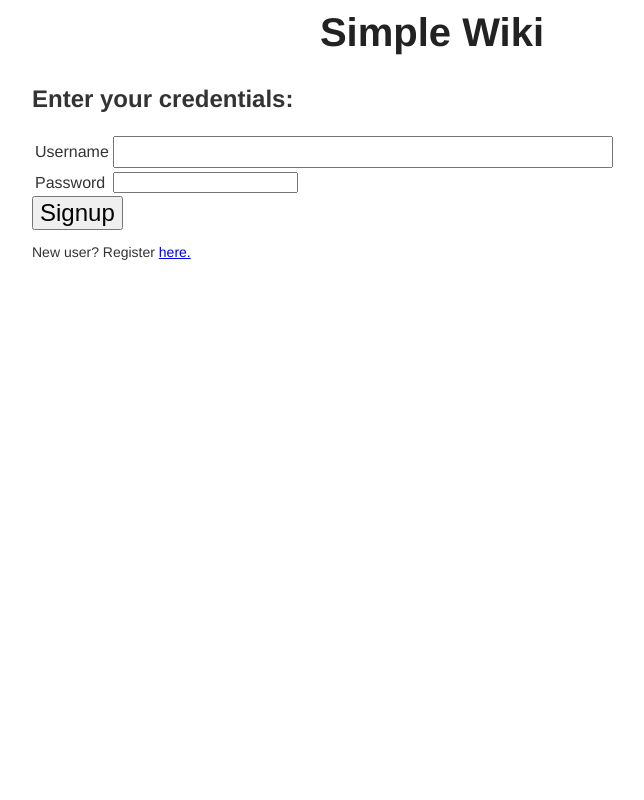
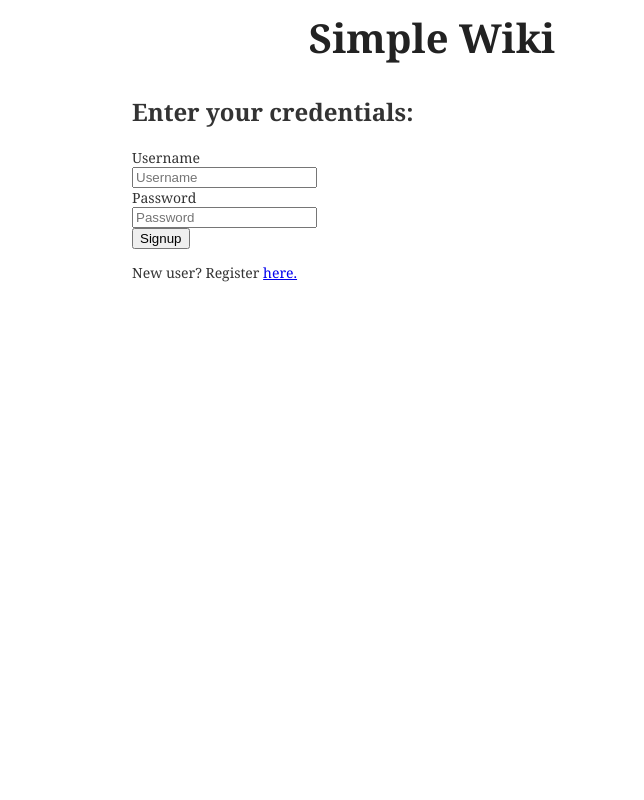
Before and after one commit to PropheticBird/wiki, a Python web app: template templates/login.html in a window 1280 px wide. Shown: the whole page, without its empty margins (208-852 px from the left). Run offline with Jinja, Linux system fonts and the light colour scheme; the template is opened without the code that fills it, so the values that code supplies are empty.

```diff
--- a/model/__init__.py
+++ b/model/__init__.py
@@ -1,4 +1,4 @@
 from page import Page
-from user import User, user_key
+from user import User
 
-__all__ = ['Page', 'User', 'user_key']
+__all__ = ['Page', 'User']
--- a/static/css/main.css
+++ b/static/css/main.css
@@ -1,8 +1,8 @@
 body {
-    font-family: Helvetica, Arial, sans-serif;
+    font-family: Georgia, sans-serif;
     font-size: 14px;
 
-    width: 800px;
+    width: 600px;
     margin: 0 auto;
     padding: 10px;
     color: #333;
@@ -20,18 +20,8 @@ h2 {
 
 label {
   display: block;
+  margin: 10px 10px 10px 10px;
   font-size: 20px;
-}
-
-label + label {
-    margin-top: 20px;
-}
-
-input[type=text] {
-    width: 500px;
-    font-size: 20px;
-    padding: 2px;
-    font-family: monospace;
 }
 
 textarea {
@@ -39,10 +29,6 @@ textarea {
   height: 400px;
   font-size: 17px;
   font-family: monospace;
-}
-
-input[type=submit] {
-  font-size: 24px;
 }
 
 .main-title {
--- a/templates/header.html
+++ b/templates/header.html
@@ -1,4 +1,4 @@
-  <a href="/wiki" class="main-title"> Simple Wiki </a>
+  <a href="/wiki/" class="main-title"> Simple Wiki </a>
 
   <div id="controls">
 
--- a/templates/login.html
+++ b/templates/login.html
@@ -11,33 +11,28 @@
 <h2>Enter your credentials:</h2>
 
 <form method="post">
-    <table>
-        <tbody>
-            <tr>
-                <td class="label">
-                    Username
-                </td>
-                <td>
-                    <input type="text" name="username">
-                <td class="error_valid_username">
-                    {{username_error}}
-                </td>
-            </tr>
-            <tr>
-                <td class="label">
-                    Password
-                </td>
-                <td>
-                    <input type="password" name="password">
-                    <input name="next_url" value="{{ next_url }}" style="display: none;"/>
-                </td>
-                <td class="error">
-                    {{password_error}}
-                </td>
-            </tr>
-        </tbody>
-    </table>
+
+    <div>
+
+       <div class="label">Username</div>
+        <div>
+            <input type="text" name="username" placeholder="Username">
+            <div class="error"> {{username_error}} </div>
+        </div>
+
+        <div class="label">Password</div>
+        <div>
+            <input type="password" name="password" placeholder="Password">
+            <div class="error"> {{password_error}} </div>
+        </div>
+
+        <div>
+            <input name="next_url" value="{{ next_url }}" style="display: none;"/>
+        </div>
+    </div>
+
     <input type="submit" value="Signup">
+
 </form>
 
 <div> New user? Register <a href="/wiki/signup">here.</a></div>
--- a/utils/auth.py
+++ b/utils/auth.py
@@ -2,7 +2,7 @@ import hashlib
 import random
 from string import letters
 
-from model import User, user_key
+from model import User
 from constants import SECRET
 
 
@@ -18,8 +18,7 @@ def register(username, password, email=None):
     uid = generate_uid(username)
     salt = make_salt()
     password = hash_password(password, salt)
-    return User(parent=user_key(),
-                keyname=uid,
+    return User(keyname=uid,
                 username=username,
                 password=password,
                 salt=salt,
--- a/views/signup_page.py
+++ b/views/signup_page.py
@@ -22,6 +22,7 @@ class SignupPage(SimpleHandler):
 
         if len(errors) != 0:
             self.render_response(self.tempate, params=None, **errors)
+
         else:
             u = register(username, password, email)
             u.put()
```
Also changed, not shown: other parts of static/css/main.css (+0 -46 lines), index.yaml (added, +30 -0 lines), main.py (+11 -3 lines), model/page.py (+3 -7 lines), model/user.py (+3 -7 lines), templates/error404.html (+14 -14 lines), templates/frontpage.html (added, +25 -0 lines), views/edit_page.py (+13 -4 lines), views/wiki_page.py (+5 -2 lines), views/simple_handler.py (line endings or trailing spaces).
